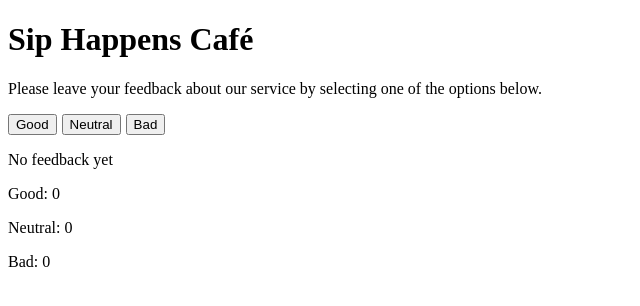
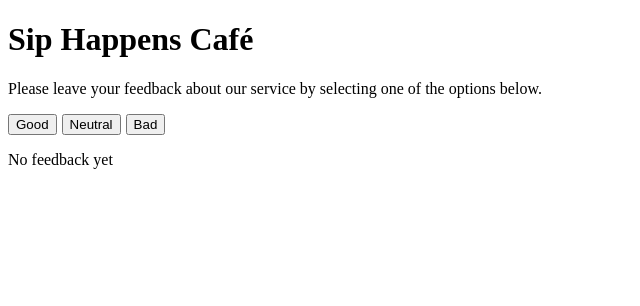
Before and after one commit to isteppanenko/goit-react-hw-02, a React (Vite) app: page / in a window 1280 px wide. Shown: the top 306 px of the page, without its empty margins (0-640 px from the left). Built offline with nearby package versions, Linux system fonts and the light colour scheme.

Commit message:
feedback_component

```diff
--- a/src/components/App.jsx
+++ b/src/components/App.jsx
@@ -24,7 +24,12 @@ function App() {
       <Descriptions />
       <Options updateFeedback={updateFeedback} />
       <Notification totalFeedback={totalFeedback} />
-      <FeedBack good={clicks.good} neutral={clicks.neutral} bad={clicks.bad} />
+      <FeedBack
+        good={clicks.good}
+        neutral={clicks.neutral}
+        bad={clicks.bad}
+        totalFeedback={totalFeedback}
+      />
     </>
   );
 }
--- a/src/components/FeedBack/FeedBack.jsx
+++ b/src/components/FeedBack/FeedBack.jsx
@@ -1,9 +1,13 @@
-const FeedBack = ({ good, neutral, bad }) => {
+const FeedBack = ({ good, neutral, bad, totalFeedback }) => {
   return (
     <>
-      <p>Good: {good}</p>
-      <p>Neutral: {neutral}</p>
-      <p>Bad: {bad}</p>
+      {totalFeedback > 0 ? (
+        <div>
+          <p>Good: {good}</p>
+          <p>Neutral: {neutral}</p>
+          <p>Bad: {bad}</p>
+        </div>
+      ) : null}
     </>
   );
 };
```
